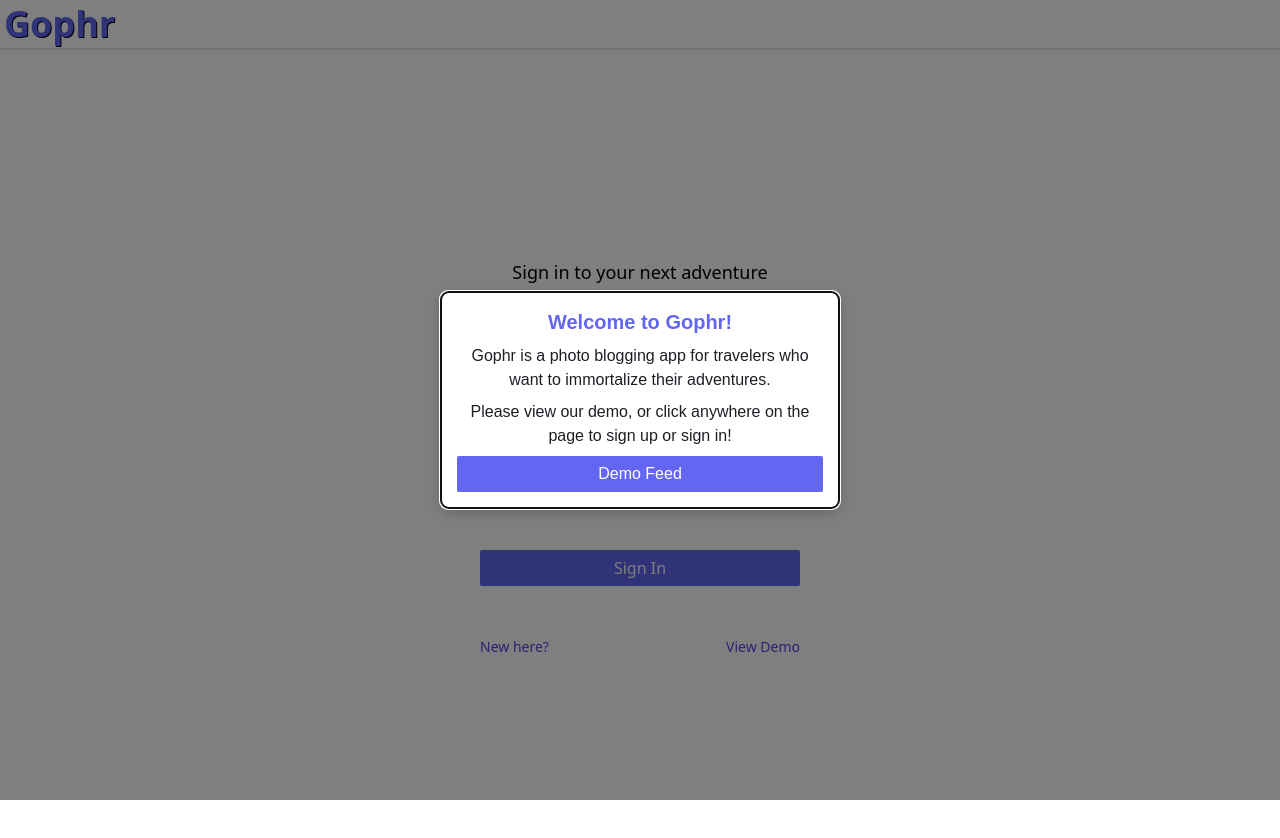
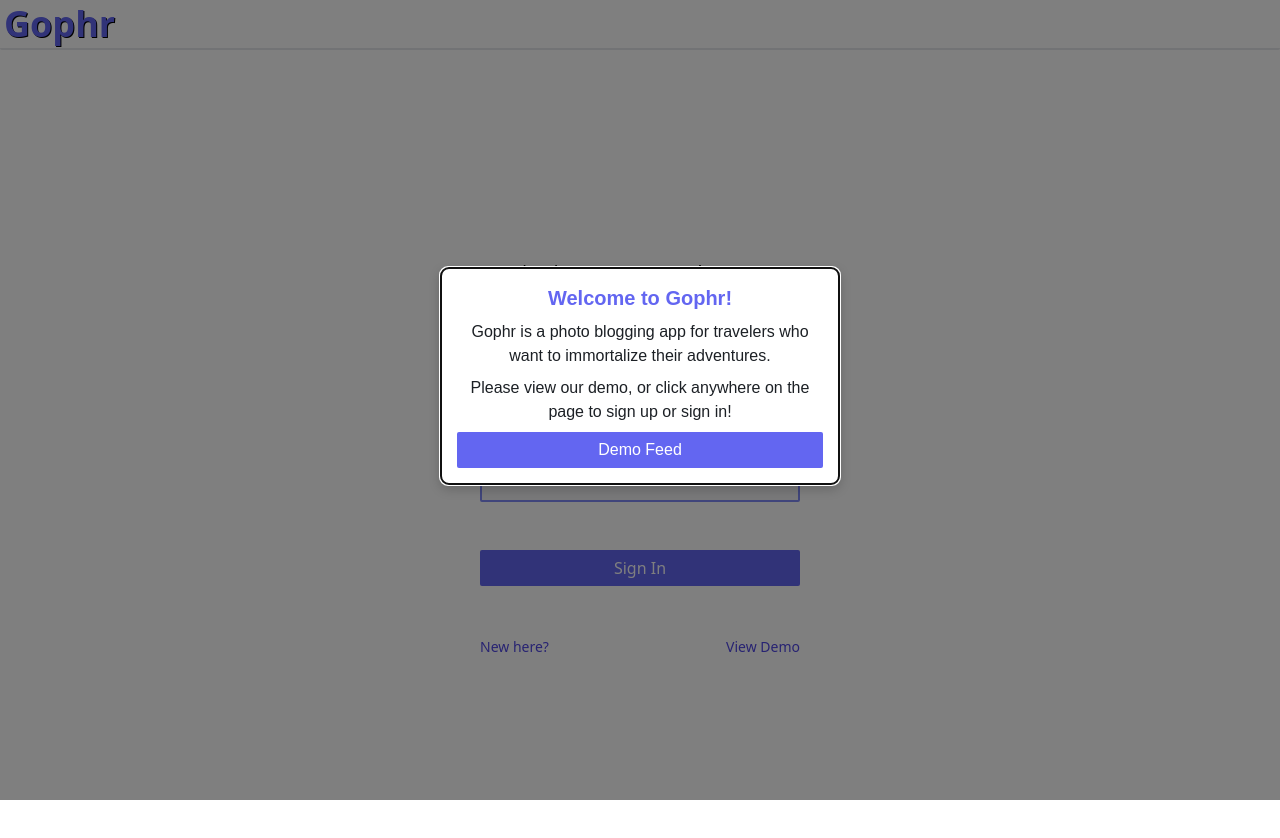
Before and after one commit to jessicagrayson/final-project, a React (Vite) app in the folder client/: page / in a window 1280 px wide. Shown: the top 838 px of the page. Built offline with nearby package versions, Linux system fonts and the light colour scheme.

Commit message:
raised modal slightly on sign in page to make form visible

```diff
--- a/client/src/WelcomeModal.jsx
+++ b/client/src/WelcomeModal.jsx
@@ -20,7 +20,7 @@ export default function WelcomeModal() {
         open={open}
         onClose={handleClose}
         slots={{ backdrop: StyledBackdrop }}>
-        <ModalContent sx={{ width: 400 }}>
+        <ModalContent className="mb-12" sx={{ width: 400 }}>
           <h3 className="text-xl font-bold text-center text-indigo-500">
             Welcome to Gophr!
           </h3>
```
